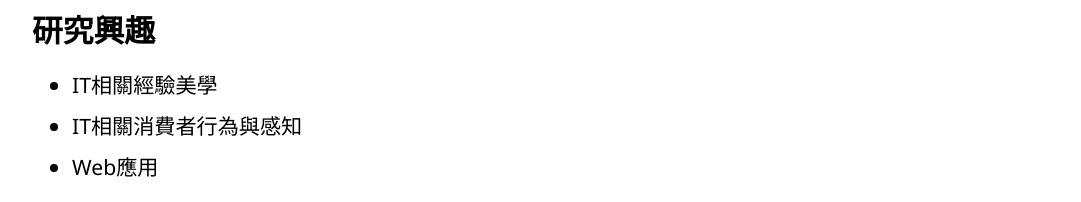
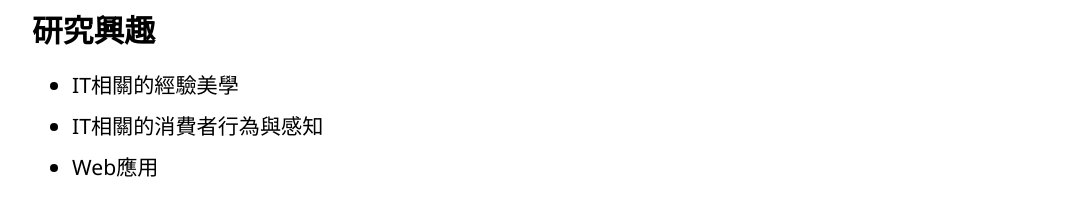
Before and after one commit to baconbao/baconbao.github.io, a Next.js app: page /zh-tw in a window 1280 px wide. Shown: the part 408-610 px from the top of the page, without its empty margins (96-1177 px from the left). Built offline with nearby package versions, Linux system fonts and the light colour scheme.

Commit message:
feat: update

```diff
--- a/data/en-us.js
+++ b/data/en-us.js
@@ -28,7 +28,7 @@ const data = {
         hello: 'Hi! I am',
         name: 'BaconBao',
         akaName: 'Geng-Bao Lin',
-        intro: 'I enjoy wandering in the ocean of knowledge, and love to explore IT application and IT-related consumer behavior, currently as a PhD student at National Taiwan University, current research interest is IT-related empirical aesthetics.',
+        intro: 'I enjoy wandering in the ocean of knowledge, and love to explore IT application and IT-related consumer behavior, currently as a PhD student at National Taiwan University, main research interest is IT-related empirical aesthetics.',
         // intro: 'I love to explore IT application and IT-related consumer behavior, currently as a PhD student at National Taiwan University. I enjoy wandering in the ocean of knowledge, sometimes rolling, acting cute, and slapping belly in this ocean. (●\'◡\'●)',
         introEmoji: '(●\'◡\'●)',
     },
--- a/data/zh-tw.js
+++ b/data/zh-tw.js
@@ -34,10 +34,10 @@ const data = {
         title: '研究興趣',
         items: [
             {
-                text: 'IT相關經驗美學',
+                text: 'IT相關的經驗美學',
             },
             {
-                text: 'IT相關消費者行為與感知',
+                text: 'IT相關的消費者行為與感知',
             },
             {
                 text: 'Web應用',
```
